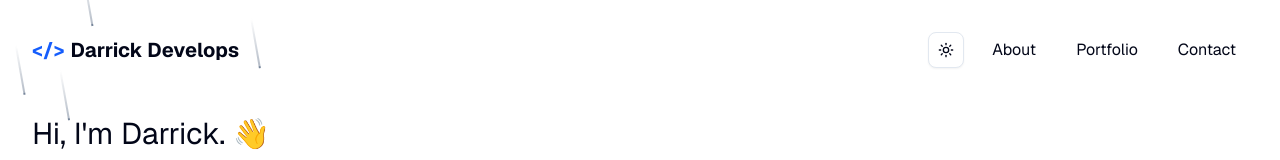
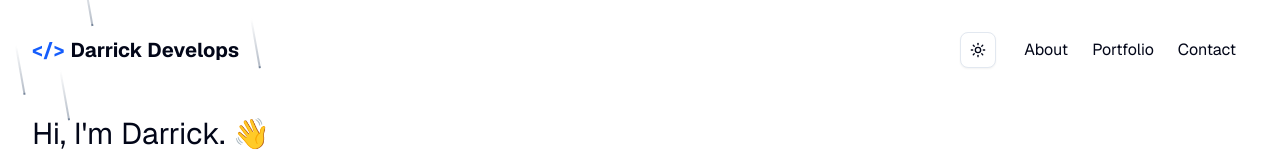
Before and after one commit to DarrickFauvel/darrickdevelops-www-v06, a Next.js app: page / in a window 1280 px wide. Shown: the top 160 px of the page. Built offline with nearby package versions, Linux system fonts and the light colour scheme.

Commit message:
Remove gap

```diff
--- a/app/components/header/header-nav-list.tsx
+++ b/app/components/header/header-nav-list.tsx
@@ -11,7 +11,7 @@ export function HeaderNavList() {
     <>
       <MobileMenu navListContent={navListContent} />
 
-      <ul className="sm:flex gap-4 hidden">{navListContent}</ul>
+      <ul className="sm:flex hidden">{navListContent}</ul>
     </>
   )
 }
```
